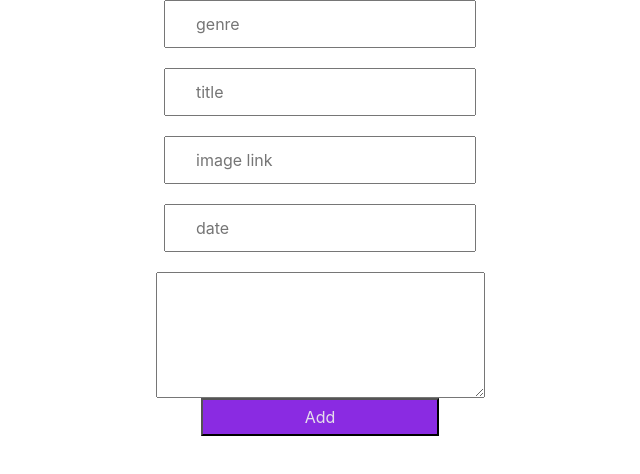
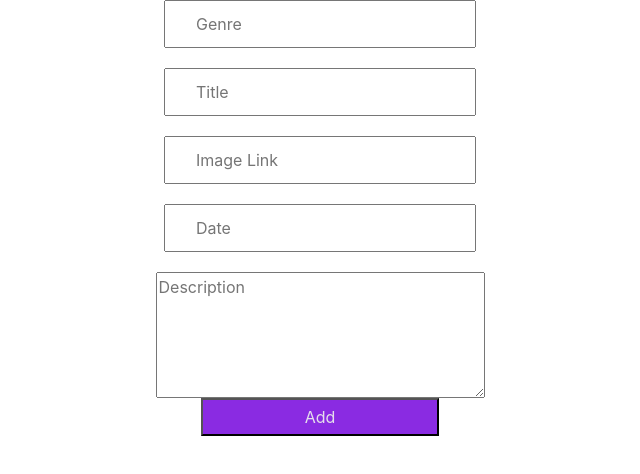
Before and after one commit to kelki28-debug/exercise-fetch-post, a plain HTML site: page index.html in a window 1280 px wide. Shown: the top 474 px of the page, 320-960 px from the left. Drawn offline with nearby package versions, Linux system fonts and the light colour scheme; no server answers.

Commit message:
committed

```diff
--- a/index.html
+++ b/index.html
@@ -9,11 +9,11 @@
 </head>
 <body>
     <form class='form' method="post">
-        <input type="text" name="genre" id="genre" placeholder="genre">
-        <input type="text" name="title" id="title" placeholder="title">
-        <input type="text" name="image" id="image" placeholder="image link">
-        <input type="text" name="date" id="date" placeholder="date">
-        <textarea name="text" id="area" cols="30" rows="5"></textarea>
+        <input type="text" name="genre" id="genre" placeholder="Genre">
+        <input type="text" name="title" id="title" placeholder="Title">
+        <input type="text" name="image" id="image" placeholder="Image Link">
+        <input type="text" name="date" id="date" placeholder="Date">
+        <textarea placeholder="Description" name="text" id="area" cols="30" rows="5"></textarea>
         <button id='button' type="button">Add</button>
     </form>
    <div class="container">
--- a/index.js
+++ b/index.js
@@ -31,6 +31,7 @@ async function sendData() {
         let push = await response.json();
 
         alert('Added Success')
+        window.location.reload()
 
 
 
```
